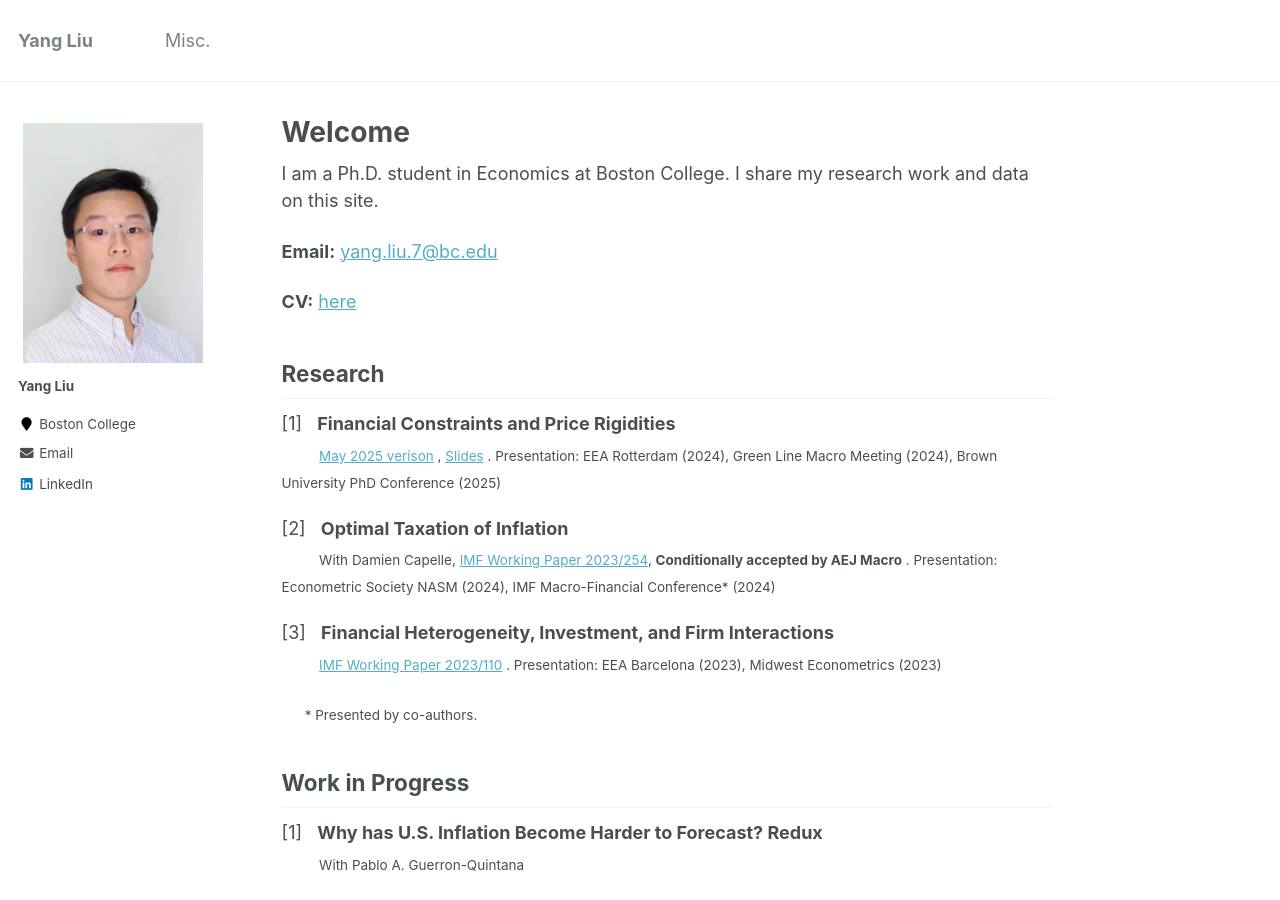
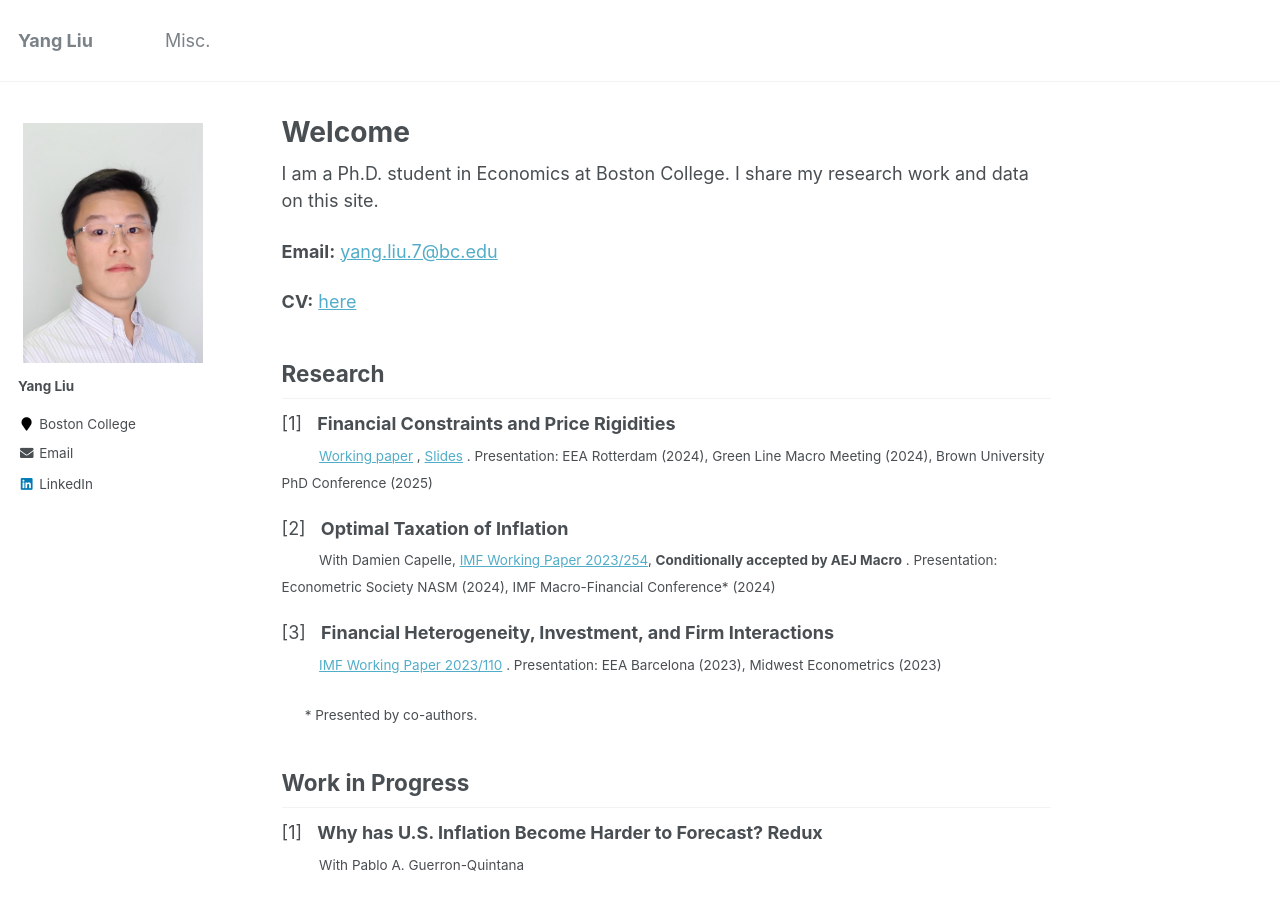
Before and after one commit to yangliu-95/yangliu-95.github.io, a Jekyll site: the page built from _pages/home.md, in a window 1280 px wide and 900 px high. Built offline with Jekyll 4.4.1, drawn with Linux system fonts in a browser that asks for light colours.

Commit message:
Update home.md

```diff
--- a/_pages/home.md
+++ b/_pages/home.md
@@ -17,7 +17,7 @@ I am a Ph.D. student in Economics at Boston College. I share my research work an
 ## Research
 
 [1] &nbsp; **Financial Constraints and Price Rigidities**  <br>
-<sub> &emsp;&emsp;&ensp; [May 2025 verison](files/Finance_Inflation_may2025.pdf) , [Slides](files/Finance_Inflation_Slides_apr2025.pdf) . Presentation: EEA Rotterdam (2024), Green Line Macro Meeting (2024), Brown University PhD Conference (2025) </sub>
+<sub> &emsp;&emsp;&ensp; [Working paper](files/Finance_Inflation_may2025.pdf) , [Slides](files/Finance_Inflation_Slides_apr2025.pdf) . Presentation: EEA Rotterdam (2024), Green Line Macro Meeting (2024), Brown University PhD Conference (2025) </sub>
 
 [2] &nbsp; **Optimal Taxation of Inflation**  <br>
 <sub> &emsp;&emsp;&ensp;  With Damien Capelle,  [IMF Working Paper 2023/254](https://www.imf.org/en/Publications/WP/Issues/2023/12/08/Optimal-Taxation-of-Inflation-542215), **Conditionally accepted by AEJ Macro** . Presentation: Econometric Society NASM (2024), IMF Macro-Financial Conference* (2024) </sub>
```
